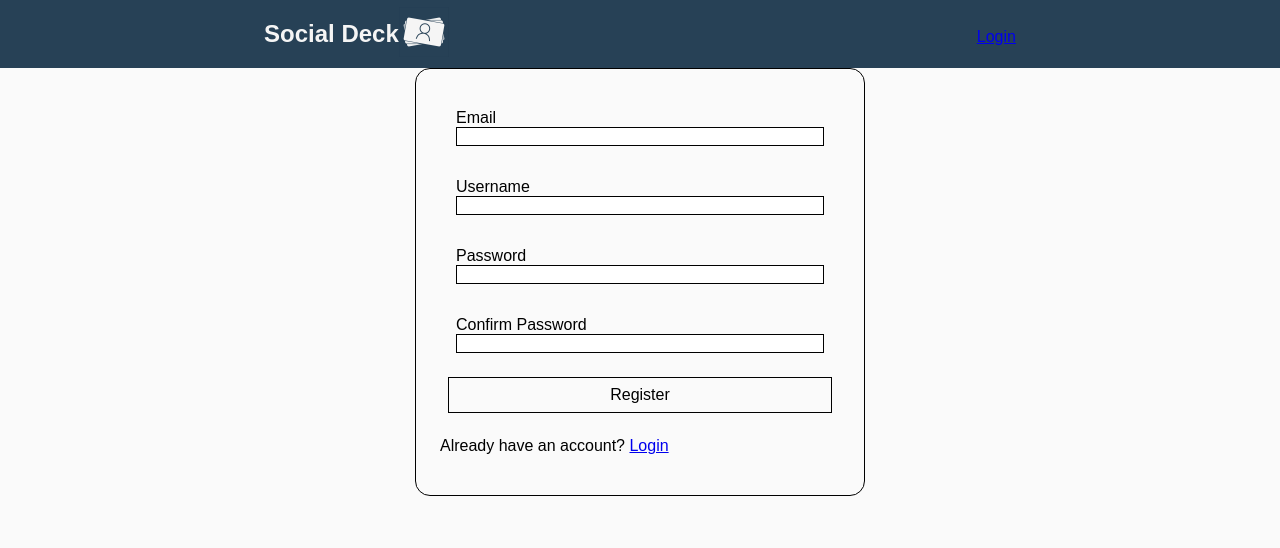
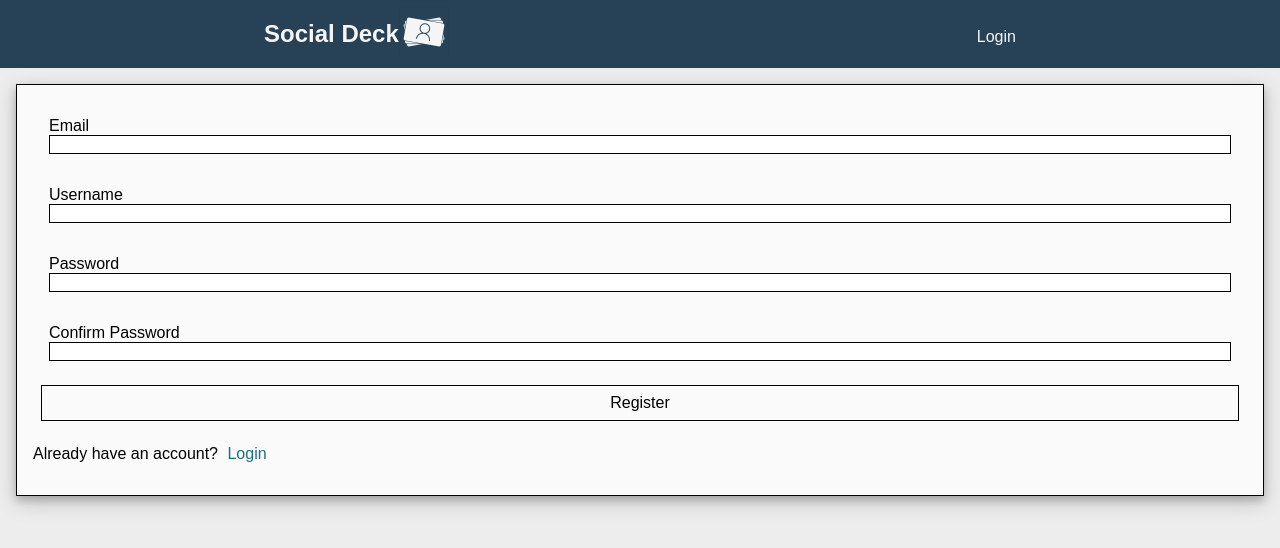
Before and after one commit to SocialDeck/socialdeck-frontend, a React (Create React App) app in the folder socialdeck-fe-app/: page /register in a window 1280 px wide. Shown: the top 548 px of the page. Built offline with nearby package versions, Linux system fonts and the light colour scheme.

Commit message:
add styling for Link components and a tags

```diff
--- a/socialdeck-fe-app/src/App.css
+++ b/socialdeck-fe-app/src/App.css
@@ -1,5 +1,5 @@
 body {
-  background-color: #FAFAFA;
+  background-color: #EDEDED;
   height: 100vh;
 }
 
@@ -30,11 +30,11 @@ body {
 .loginForm {
   display: flex;
   flex-direction: column;
-  padding: 3vh;
-  margin: 0 auto;
-  max-width: 400px;
+  background-color: #FAFAFA;
+  padding: 2vh;
+  margin: 2vh;
   border: 1px solid black;
-  border-radius: 15px;
+  box-shadow: 0 4px 8px 0 rgba(0, 0, 0, 0.2), 0 6px 20px 0 rgba(0, 0, 0, 0.19);
 }
 
 .loginRow {
@@ -54,6 +54,12 @@ border: 1px solid black;
    border: 1px solid black;
    text-align: center;
  }
+
+.formLink {
+  text-decoration: none;
+  color: #1C6E8C;
+  margin: 5px;
+}
 
  .contactsLinks {
    list-style: none;
--- a/socialdeck-fe-app/src/CardInfo.js
+++ b/socialdeck-fe-app/src/CardInfo.js
@@ -76,20 +76,20 @@ class CardInfo extends Component {
           </div>
         </div>
         }
-        <button onClick={() => {
+        <a className='formLink' onClick={() => {
           this.editOn(info)
-        }}>Edit Card</button>
+        }}>Edit Card</a>
         <Mutation mutation={DELETE_CARD}>
           {(deleteCard) =>
-            <button onClick={() => {
+            <a className='formLink' onClick={() => {
               deleteCard({ variables: {
                 token: token,
                 id: info.id
               } })
-            }}>Delete Card</button>
+            }}>Delete Card</a>
           }
         </Mutation>
-        <Link to={info.cardToken} >Share</Link>
+        <Link className='formLink' to={info.cardToken} >Share</Link>
 
       </React.Fragment>
       : <Mutation mutation={UPDATE_CARD} update={this.logCache}>
--- a/socialdeck-fe-app/src/Home.js
+++ b/socialdeck-fe-app/src/Home.js
@@ -13,7 +13,7 @@ class Home extends Component {
             <img className='topLogo' src={logo} alt='logo' />
           </div>
 
-          { !token && <Link to='/login'>Login</Link>}
+          { !token && <Link className='navLinks' to='/login'>Login</Link>}
           {token && <React.Fragment>
             <Link className='navLinks'to='/contacts/connections'>Connections</Link>
             <Link className='navLinks'to='/my-cards'>My Cards</Link>
--- a/socialdeck-fe-app/src/LoginForm.js
+++ b/socialdeck-fe-app/src/LoginForm.js
@@ -62,7 +62,7 @@ class LoginForm extends Component {
                     navigate('/contacts')
                   })
               }}>Sign In</a>
-              <p>Don't have an account? <Link to='/register'>Register</Link></p>
+              <p>Don't have an account? <Link className='formLink' to='/register'>Register</Link></p>
 
             </div>
           )
--- a/socialdeck-fe-app/src/MyCards.js
+++ b/socialdeck-fe-app/src/MyCards.js
@@ -49,7 +49,7 @@ class MyCards extends Component {
     const token = window.localStorage.getItem('token')
     return (
       <React.Fragment>
-        <Link to='/contacts'>Contacts List</Link>
+        <Link className='formLink' to='/contacts'>Contacts List</Link>
         {token ? <Query
           query={GET_MY_CARDS} variables={{ token: token }}
         >
@@ -68,10 +68,10 @@ class MyCards extends Component {
           : <Redirect to='/login' noThrow />
         }
         {!this.state.newCard
-          ? <button onClick={() => {
+          ? <a className='formLink' onClick={() => {
             console.log('add my card to GraphQL for storage')
             this.startNewCard()
-          }}>Add New Card</button>
+          }}>Add New Card</a>
           : <Mutation mutation={CREATE_CARD} update={this.logCache}>
             {(createCard) => (
               <div className='card'>
@@ -98,7 +98,7 @@ class MyCards extends Component {
                 <div className='cardLine'> Facebook <input type='text' onChange={(e) => this.updateState(e, 'facebook')} /></div>
                 <div className='cardLine'> LinkedIn <input type='text' onChange={(e) => this.updateState(e, 'linkedIn')} /></div>
                 <div className='cardLine'> Instagram <input type='text' onChange={(e) => this.updateState(e, 'instagram')} /></div>
-                <button onClick={e => {
+                <a className='formLink' onClick={e => {
                   createCard({ variables: {
                     token: token,
                     owned: true,
@@ -122,7 +122,7 @@ class MyCards extends Component {
                       this.addNewCard()
                       navigate('/my-cards')
                     })
-                }}>Add</button>
+                }}>Add</a>
               </div>
 
             )
--- a/socialdeck-fe-app/src/RegisterForm.js
+++ b/socialdeck-fe-app/src/RegisterForm.js
@@ -97,7 +97,7 @@ class RegisterForm extends Component {
                 } })
                   .then(data => console.log(data))
               }} >Register</a>
-              <p>Already have an account? <Link to='/login'>Login</Link> </p>
+              <p>Already have an account? <Link className='formLink' to='/login'>Login</Link> </p>
 
             </div>
           )
```
